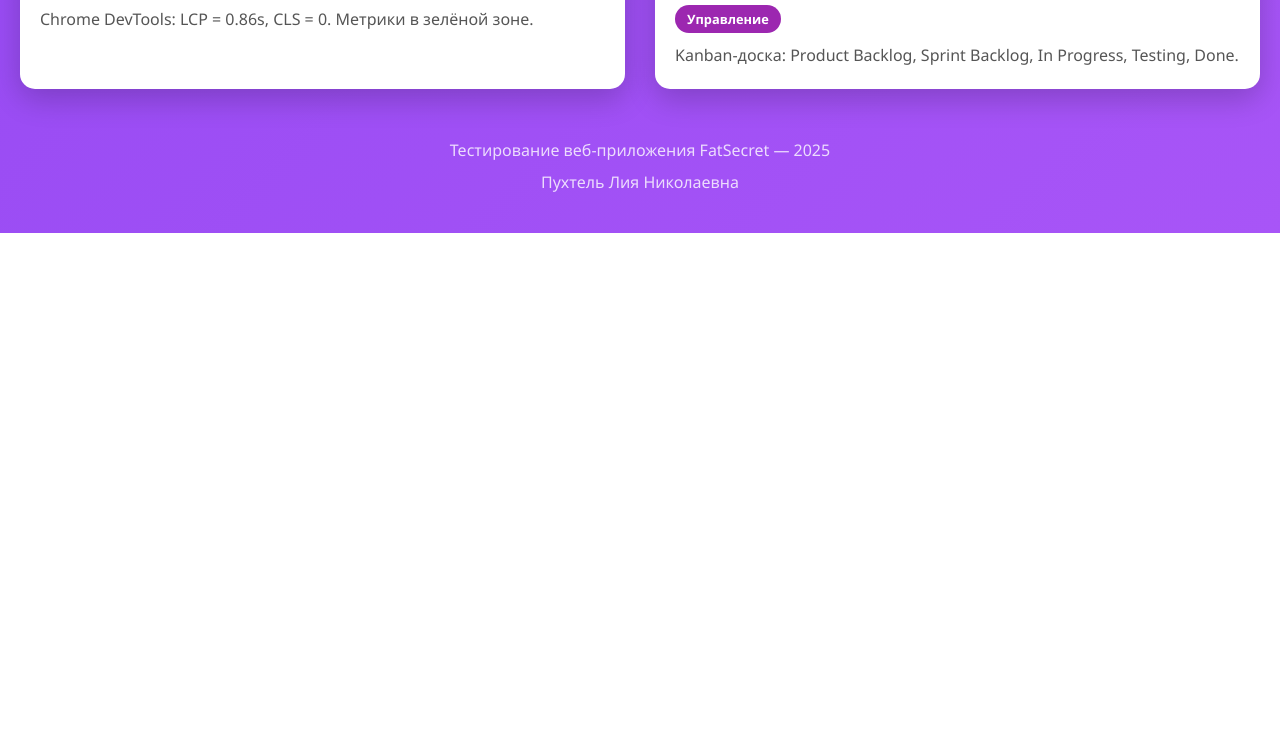
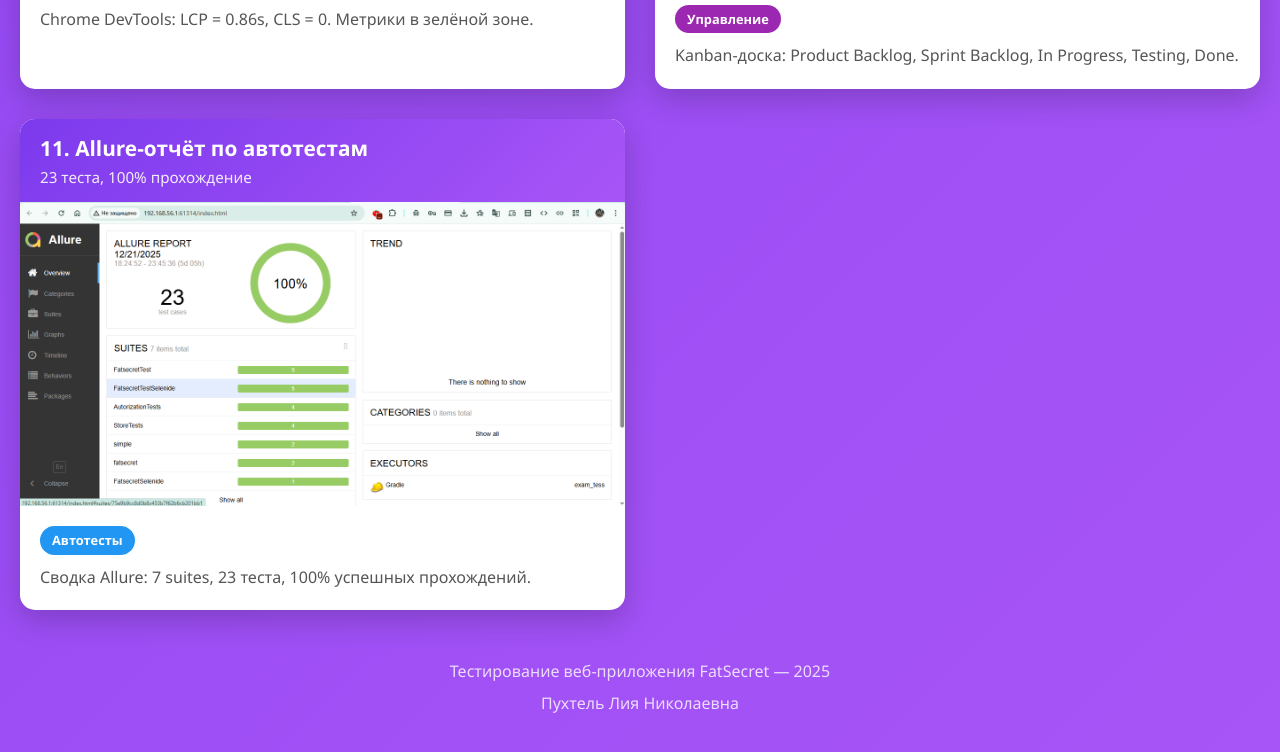
Before and after one commit to Vasilissa-cod/Diploma-project-presentation, a plain HTML site: page screenshots.html in a window 1280 px wide. Shown: the part 3059-3811 px from the top of the page. Before the commit the page ends 3292 px from the top, so only its background shows below. Drawn offline with Linux system fonts and the light colour scheme.

Commit message:
Add Allure report screenshot to gallery

```diff
--- a/screenshots.html
+++ b/screenshots.html
@@ -39,6 +39,7 @@
         .screenshot-card:nth-child(8) { --order: 8; }
         .screenshot-card:nth-child(9) { --order: 9; }
         .screenshot-card:nth-child(10) { --order: 10; }
+        .screenshot-card:nth-child(11) { --order: 11; }
         .screenshot-header {
             background: linear-gradient(135deg, #7c3aed 0%, #a855f7 100%);
             color: white; padding: 15px 20px;
@@ -194,6 +195,19 @@
                     <p style="margin-top: 10px;">Kanban-доска: Product Backlog, Sprint Backlog, In Progress, Testing, Done.</p>
                 </div>
             </div>
+
+            <!-- 11. Allure-отчёт по автотестам -->
+            <div class="screenshot-card">
+                <div class="screenshot-header">
+                    <h3>11. Allure-отчёт по автотестам</h3>
+                    <p>23 теста, 100% прохождение</p>
+                </div>
+                <img src="images/11-allure-report.png" alt="Allure Report" class="screenshot-image">
+                <div class="screenshot-description">
+                    <span class="badge badge-perf">Автотесты</span>
+                    <p style="margin-top: 10px;">Сводка Allure: 7 suites, 23 теста, 100% успешных прохождений.</p>
+                </div>
+            </div>
         </div>
 
         <div class="footer">
```
Also changed, not shown: images/11-allure-report.png (added).
